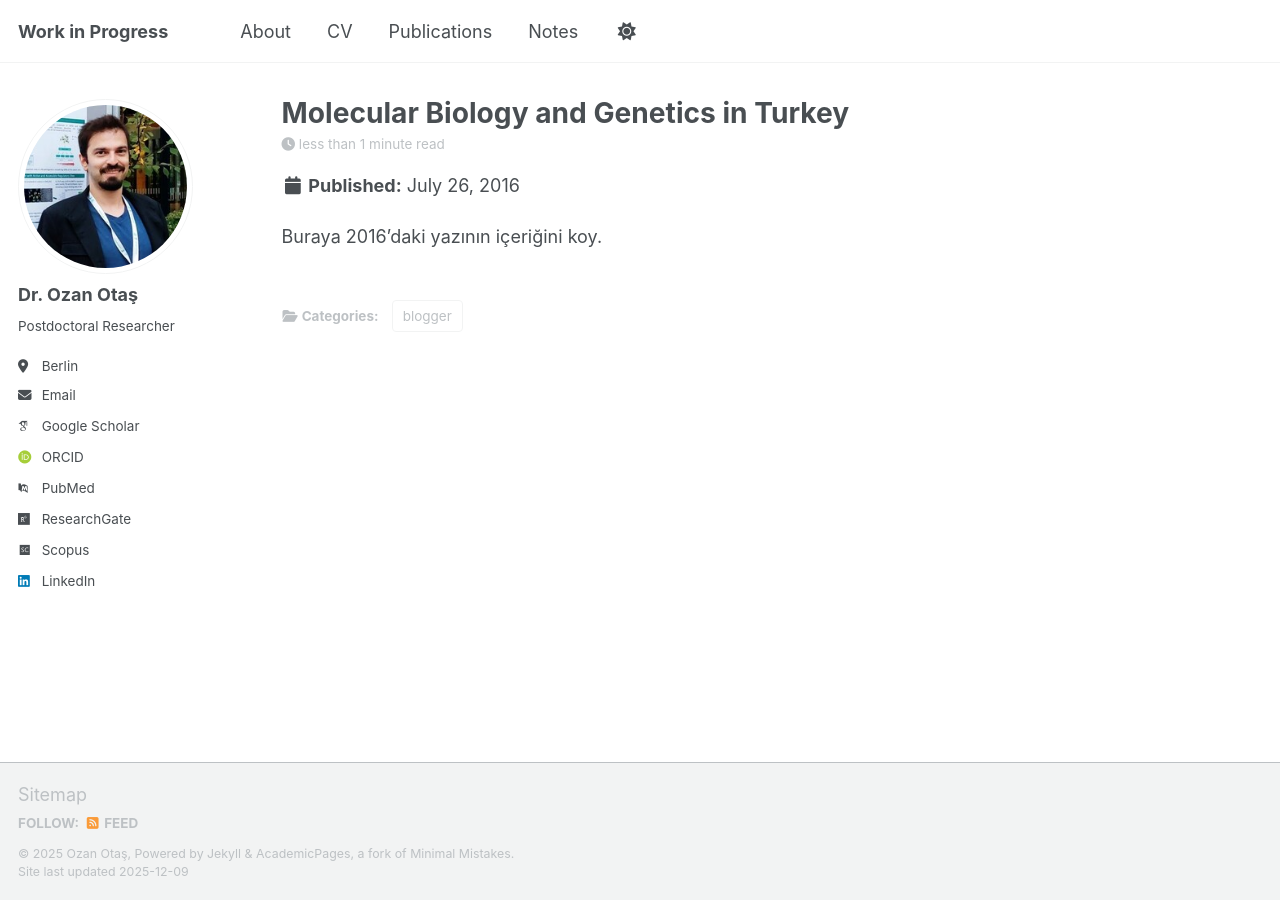
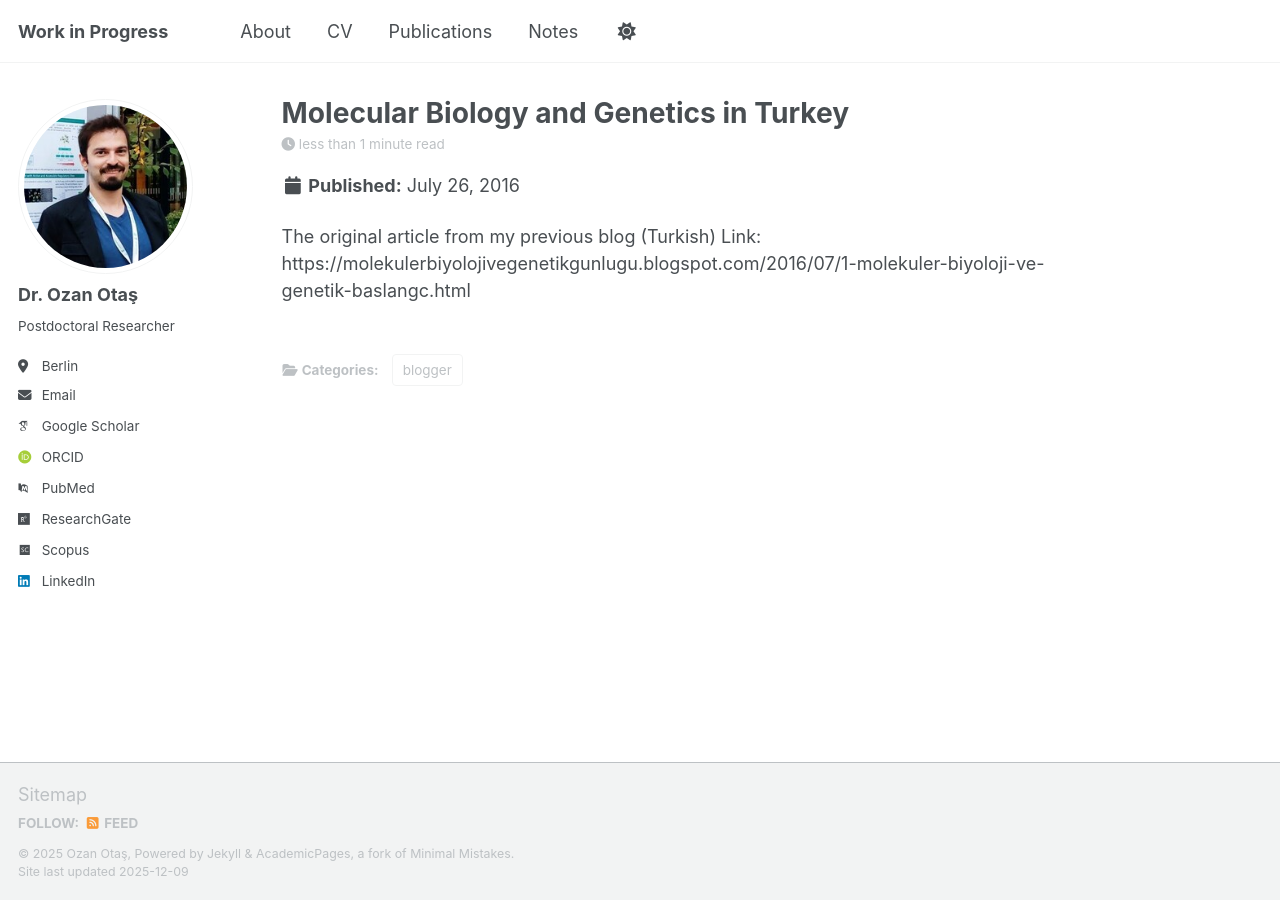
Before and after one commit to OzanOtas/ozanotas.github.io, a Jekyll site: the page built from _archive/2016-07-26-1-MBG.md, in a window 1280 px wide. Built offline with Jekyll 4.4.1, drawn with Linux system fonts in a browser that asks for light colours; some web fonts are replaced; a script that is not in the unit is left out.

Commit message:
Update content with link to original article
Added a link to the original article from the previous blog.

```diff
--- a/_archive/2016-07-26-1-MBG.md
+++ b/_archive/2016-07-26-1-MBG.md
@@ -4,4 +4,5 @@ date: 2016-07-26
 categories: [blogger]
 ---
 
-Buraya 2016’daki yazının içeriğini koy.
+The original article from my previous blog (Turkish)
+Link: https://molekulerbiyolojivegenetikgunlugu.blogspot.com/2016/07/1-molekuler-biyoloji-ve-genetik-baslangc.html
```
